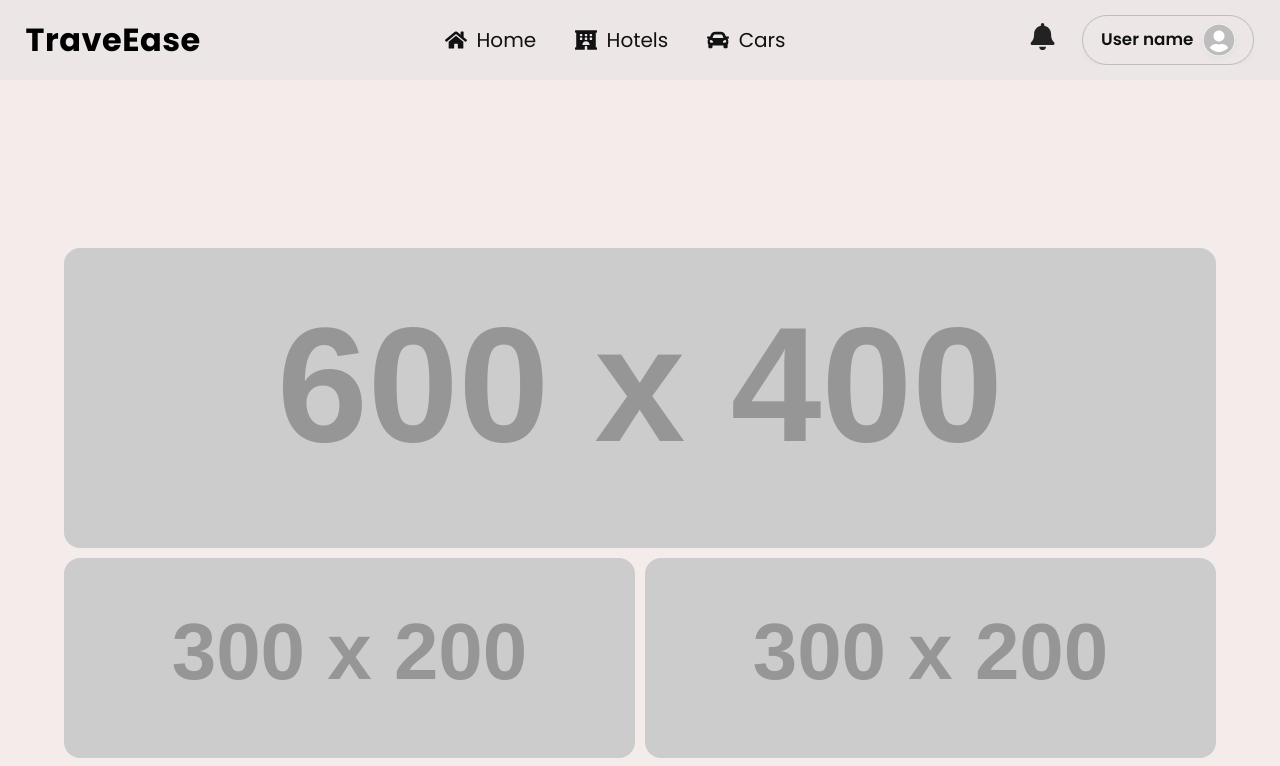
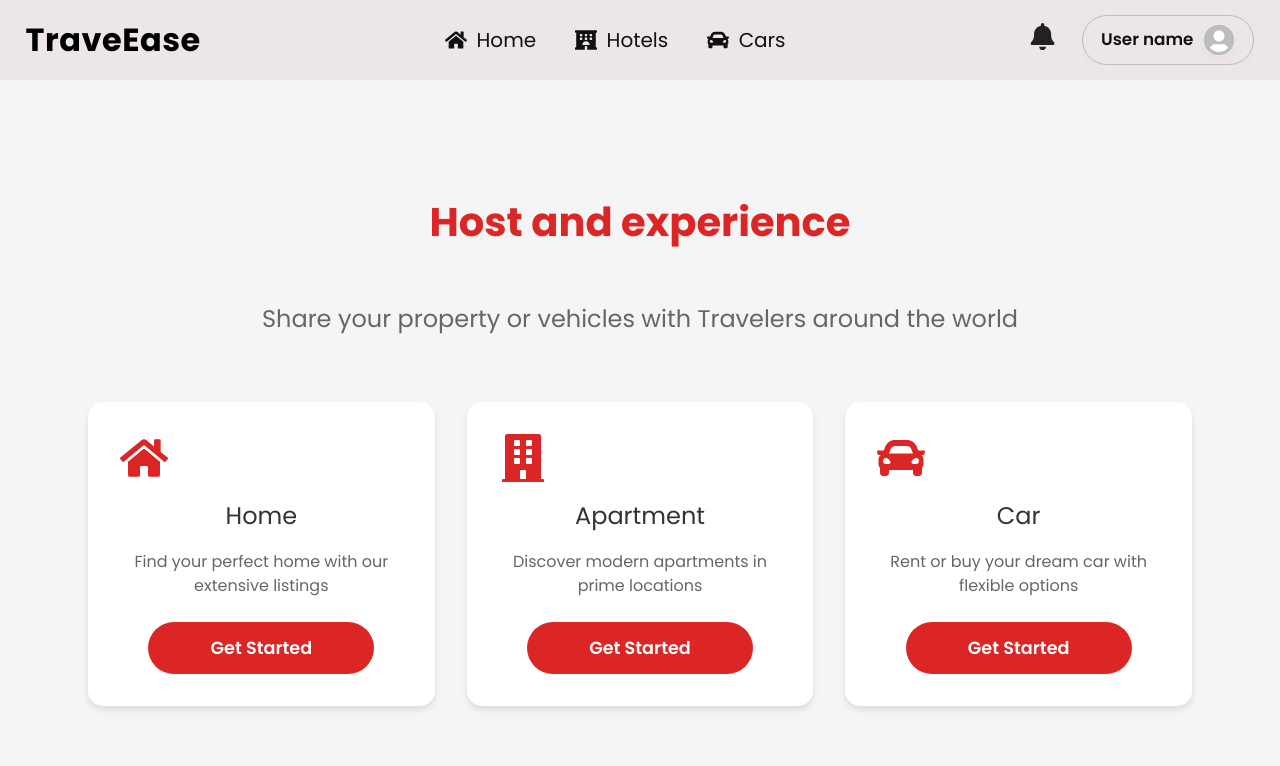
Before and after one commit to Mohamed-Anes-BH/Travelease, a React (Vite) app: page / in a window 1280 px wide. Shown: the top 766 px of the page. Built offline with nearby package versions, Linux system fonts and the light colour scheme.

Commit message:
test-commit

```diff
--- a/src/App.jsx
+++ b/src/App.jsx
@@ -16,7 +16,7 @@ import LocationCard from './components/LocationCard';
 import CarsDetails from './pages/CarsDetails';
 import RatingCars from './components/RatingCars';
 import NavbarProf from './components/NavbarProf';
-
+import PropertyTypes from './pages/PropertyTypes';
 function App() {
 
     const sampleLocationData = {
@@ -64,7 +64,7 @@ function App() {
 
     return (
         <Routes>
-            <Route path="/" element={<HotelDetails/>} />
+            <Route path="/" element={<PropertyTypes/>} />
             <Route path="/cars/:id" element={<CarsDetails />} />
 
             <Route path="/hotel/:id" element={<HotelDetails />} />
--- /dev/null
+++ b/src/components/PropertyTypes.css
@@ -0,0 +1,132 @@
+.property-types-container {
+  min-height: 100vh;
+  background-color: #f5f5f5;
+}
+
+.property-types-content {
+  padding: 2rem;
+  max-width: 1400px;
+  margin: 0 auto;
+  margin-top: 80px;
+}
+
+.property-types-title {
+  text-align: center;
+  color: #333;
+  font-size: 3.5rem;
+  margin-bottom: 1rem;
+  font-weight: 700;
+}
+
+.property-types-subtitle {
+  text-align: center;
+  color: #666;
+  font-size: 2rem;
+  margin-bottom: 3rem;
+  font-weight: 500;
+}
+
+.property-cards-container {
+  display: grid;
+  grid-template-columns: repeat(auto-fit, minmax(380px, 1fr));
+  gap: 2.5rem;
+  padding: 1rem;
+}
+
+.property-card {
+  background: white;
+  border-radius: 20px;
+  padding: 3rem;
+  text-align: center;
+  box-shadow: 0 4px 6px rgba(0, 0, 0, 0.1);
+  transition: transform 0.3s ease, box-shadow 0.3s ease;
+  cursor: pointer;
+  display: flex;
+  flex-direction: column;
+  align-items: center;
+  justify-content: space-between;
+  min-height: 400px;
+}
+
+.property-card:hover {
+  transform: scale(1.05);
+  box-shadow: 0 8px 15px rgba(0, 0, 0, 0.2);
+}
+
+.card-icon {
+  font-size: 4rem;
+  color: #dc2626;
+  margin-bottom: 1.5rem;
+}
+
+.property-card h2 {
+  color: #333;
+  margin-bottom: 1rem;
+  font-size: 1.8rem;
+}
+
+.property-card p {
+  color: #666;
+  line-height: 1.6;
+  font-size: 1.1rem;
+  margin-bottom: 2rem;
+}
+
+.get-started-btn {
+  background-color: #dc2626;
+  color: white;
+  border: none;
+  padding: 1rem 2rem;
+  border-radius: 30px;
+  font-size: 1.1rem;
+  font-weight: 600;
+  cursor: pointer;
+  transition: background-color 0.3s ease, transform 0.2s ease;
+  width: 80%;
+  max-width: 250px;
+}
+
+.get-started-btn:hover {
+  background-color: #b91c1c;
+  transform: translateY(-2px);
+}
+
+@media (max-width: 768px) {
+  .property-types-content {
+    padding: 1rem;
+  }
+
+  .property-types-title {
+    font-size: 2.5rem;
+  }
+
+  .property-types-subtitle {
+    font-size: 1.5rem;
+  }
+
+  .property-cards-container {
+    grid-template-columns: 1fr;
+  }
+
+  .property-card {
+    min-height: 350px;
+    padding: 2rem;
+  }
+
+  .card-icon {
+    font-size: 3rem;
+  }
+
+  .property-card h2 {
+    font-size: 1.5rem;
+  }
+
+  .property-card p {
+    font-size: 1rem;
+  }
+
+  .get-started-btn {
+    padding: 0.8rem 1.5rem;
+    font-size: 1rem;
+  }
+}
--- /dev/null
+++ b/src/components/PropertyTypes.jsx
@@ -0,0 +1,46 @@
+import React from 'react';
+import { FaHome, FaBuilding, FaCar } from 'react-icons/fa';
+import NavbarProf from './NavbarProf';
+import './PropertyTypes.css';
+
+const PropertyTypes = () => {
+  return (
+    <div className="property-types-container">
+      <NavbarProf />
+      <div className="property-types-content">
+        <h1 className="property-types-title">Host an Experience</h1>
+        <h2 className="property-types-subtitle">Choose Your Property Type</h2>
+        <div className="property-cards-container">
+          <div className="property-card">
+            <div className="card-icon">
+              <FaHome />
+            </div>
+            <h2>Home</h2>
+            <p>Find your perfect home with our extensive listings</p>
+            <button className="get-started-btn">Get Started</button>
+          </div>
+
+          <div className="property-card">
+            <div className="card-icon">
+              <FaBuilding />
+            </div>
+            <h2>Apartment</h2>
+            <p>Discover modern apartments in prime locations</p>
+            <button className="get-started-btn">Get Started</button>
+          </div>
+
+          <div className="property-card">
+            <div className="card-icon">
+              <FaCar />
+            </div>
+            <h2>Car</h2>
+            <p>Rent or buy your dream car with flexible options</p>
+            <button className="get-started-btn">Get Started</button>
+          </div>
+        </div>
+      </div>
+    </div>
+  );
+};
+
+export default PropertyTypes;
--- /dev/null
+++ b/src/css/PropertyTypes.css
@@ -0,0 +1,115 @@
+.property-types-container {
+  min-height: 100vh;
+  background-color: #f5f5f5;
+}
+
+.property-types-content {
+  padding: 2rem;
+  max-width: 1200px;
+  margin: 0 auto;
+  margin-top: 80px;
+}
+
+.property-types-title {
+  text-align: center;
+  color: #dc2626;
+  font-size: 2.5rem;
+  margin-bottom: 3rem;
+  font-weight: 700;
+}
+
+.property-types-subtitle {
+  text-align: center;
+  color: #666;
+  font-size: 1.5rem;
+  margin-bottom: 3rem;
+  font-weight: 400;
+  line-height: 1.6;
+  max-width: 800px;
+  margin-left: auto;
+  margin-right: auto;
+}
+
+.property-cards-container {
+  display: grid;
+  grid-template-columns: repeat(auto-fit, minmax(300px, 1fr));
+  gap: 2rem;
+  padding: 1rem;
+}
+
+.property-card {
+  background: white;
+  border-radius: 15px;
+  padding: 2rem;
+  text-align: center;
+  box-shadow: 0 4px 6px rgba(0, 0, 0, 0.1);
+  transition: transform 0.3s ease, box-shadow 0.3s ease;
+  cursor: pointer;
+}
+
+.property-card:hover {
+  transform: scale(1.05);
+  box-shadow: 0 8px 15px rgba(0, 0, 0, 0.2);
+}
+
+.card-icon {
+  font-size: 3rem;
+  color: #dc2626;
+  margin-bottom: 1rem;
+}
+
+.property-card h2 {
+  color: #333;
+  margin-bottom: 1rem;
+  font-size: 1.5rem;
+}
+
+.property-card p {
+  color: #666;
+  line-height: 1.5;
+}
+
+.get-started-btn {
+  background-color: #dc2626;
+  color: white;
+  border: none;
+  padding: 0.8rem 1.5rem;
+  border-radius: 30px;
+  font-size: 1.1rem;
+  font-weight: 600;
+  cursor: pointer;
+  transition: all 0.3s ease;
+  width: 80%;
+  max-width: 250px;
+  margin-top: 1.5rem;
+}
+
+.get-started-btn:hover {
+  background-color: #b91c1c;
+  transform: translateY(-2px);
+  box-shadow: 0 4px 12px rgba(220, 38, 38, 0.2);
+}
+
+@media (max-width: 768px) {
+  .property-types-content {
+    padding: 1rem;
+  }
+
+  .property-types-title {
+    font-size: 2rem;
+  }
+
+  .property-types-subtitle {
+    font-size: 1.2rem;
+    padding: 0 1rem;
+  }
+
+  .property-cards-container {
+    grid-template-columns: 1fr;
+  }
+
+  .get-started-btn {
+    padding: 0.6rem 1.2rem;
+    font-size: 1rem;
+  }
+}
--- /dev/null
+++ b/src/pages/PropertyTypes.jsx
@@ -0,0 +1,46 @@
+import React from 'react';
+import { FaHome, FaBuilding, FaCar } from 'react-icons/fa';
+import NavbarProf from '../components/NavbarProf';
+import '../css/PropertyTypes.css';
+
+const PropertyTypes = () => {
+  return (
+    <div className="property-types-container">
+      <NavbarProf />
+      <div className="property-types-content">
+        <h1 className="property-types-title">Host and experience </h1>
+        <p className="property-types-subtitle">Share your property or vehicles with Travelers around the world</p>
+        <div className="property-cards-container">
+          <div className="property-card">
+            <div className="card-icon">
+              <FaHome />
+            </div>
+            <h2>Home</h2>
+            <p>Find your perfect home with our extensive listings</p>
+            <button className="get-started-btn">Get Started</button>
+          </div>
+
+          <div className="property-card">
+            <div className="card-icon">
+              <FaBuilding />
+            </div>
+            <h2>Apartment</h2>
+            <p>Discover modern apartments in prime locations</p>
+            <button className="get-started-btn">Get Started</button>
+          </div>
+
+          <div className="property-card">
+            <div className="card-icon">
+              <FaCar />
+            </div>
+            <h2>Car</h2>
+            <p>Rent or buy your dream car with flexible options</p>
+            <button className="get-started-btn">Get Started</button>
+          </div>
+        </div>
+      </div>
+    </div>
+  );
+};
+
+export default PropertyTypes;
```
